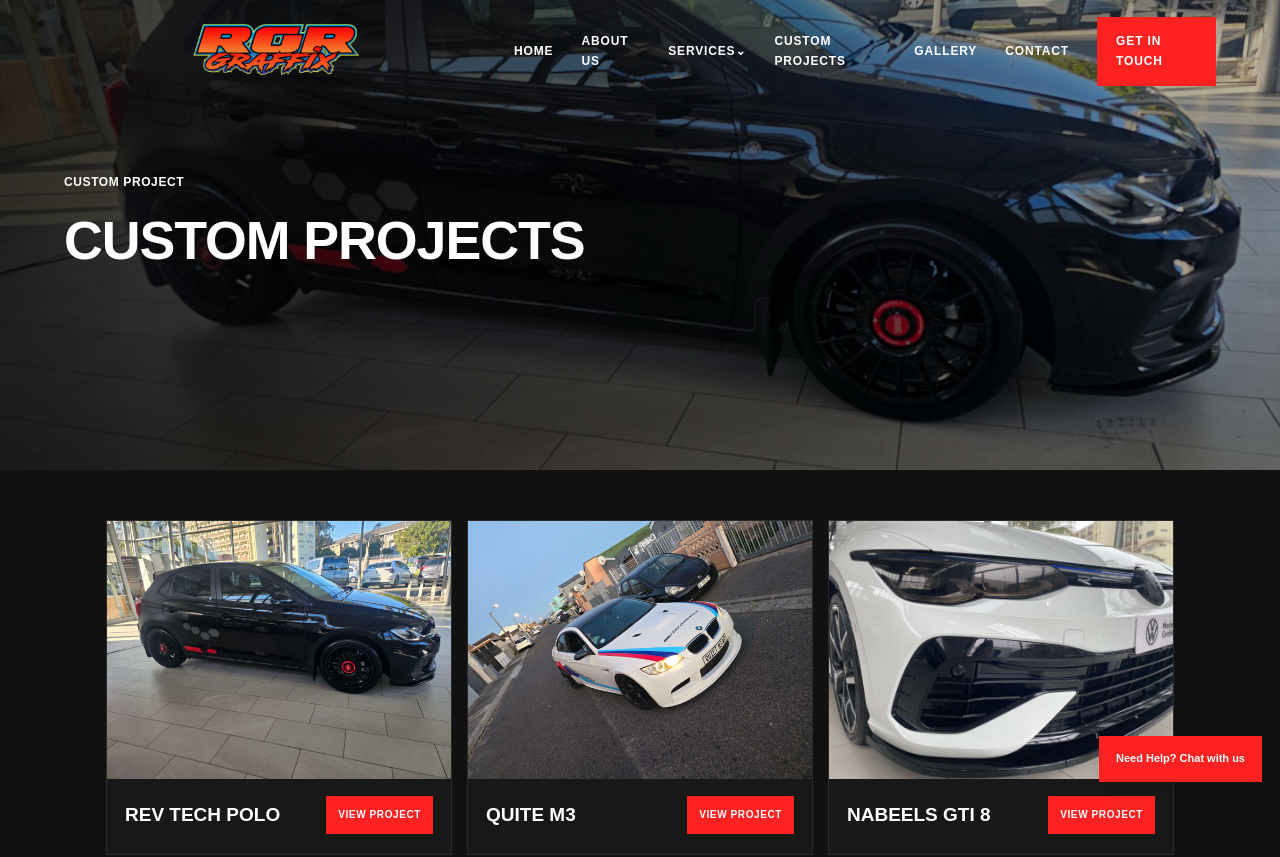
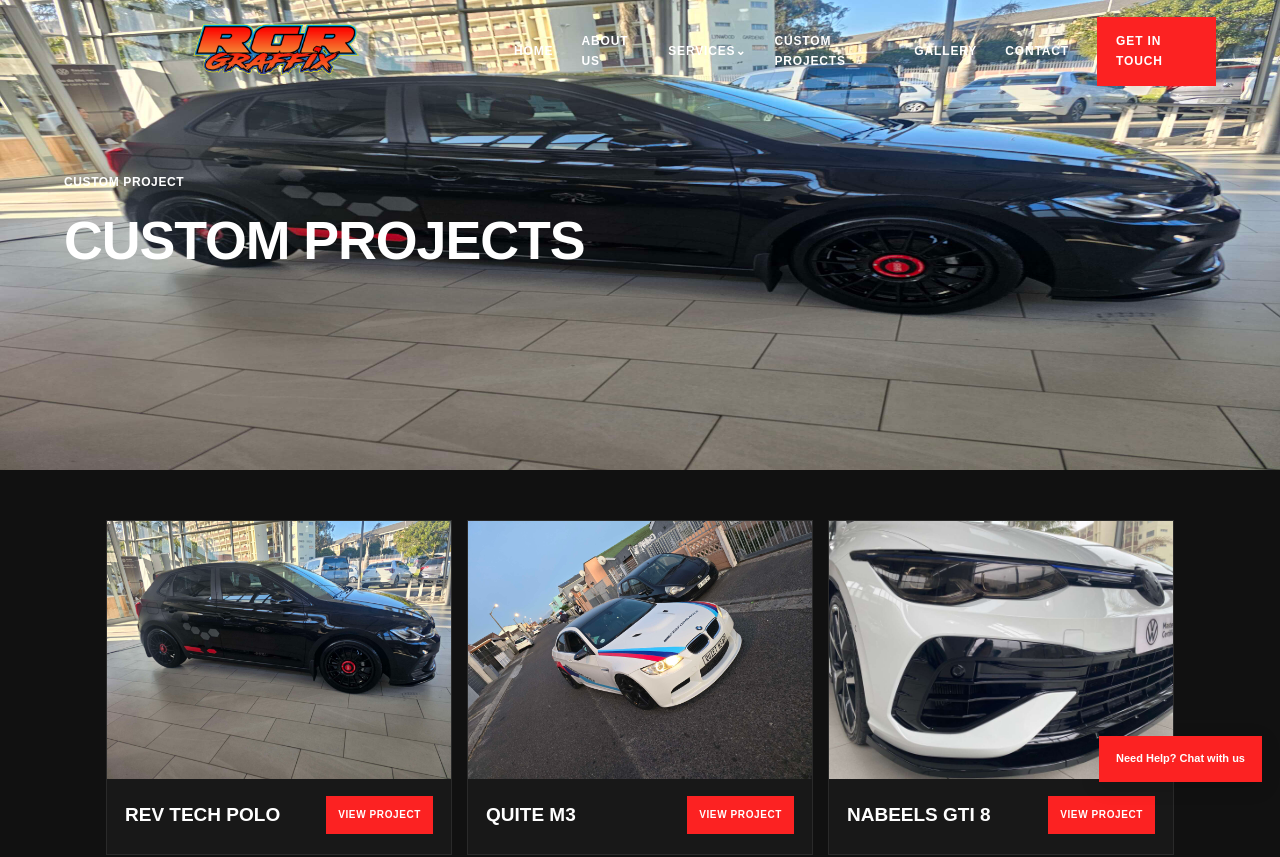
Before and after one commit to pp0447515-web/rgrgraffix, a Next.js app: page /custom-project in a window 1280 px wide. Shown: the top 857 px of the page. Built offline with nearby package versions, Linux system fonts and the light colour scheme.

Commit message:
Optimize hero image delivery

```diff
--- a/app/custom-project/page.tsx
+++ b/app/custom-project/page.tsx
@@ -21,7 +21,7 @@ export default function CustomProjectPage() {
       <SiteHeader />
       <main id="main-content" className="inner-page">
         <section className="inner-hero">
-          <div className="inner-hero-image" style={{ backgroundImage: 'linear-gradient(90deg,rgba(0,0,0,.82),rgba(0,0,0,.28)),url("/images/20240916_165024-scaled.jpg")' }} />
+          <div className="inner-hero-image"><Image src="/images/20240916_165024-scaled.jpg" alt="" fill sizes="100vw" quality={78} priority /></div>
           <div className="inner-hero-content">
             <p className="eyebrow">CUSTOM PROJECT</p>
             <h1>Custom Projects</h1>
```
